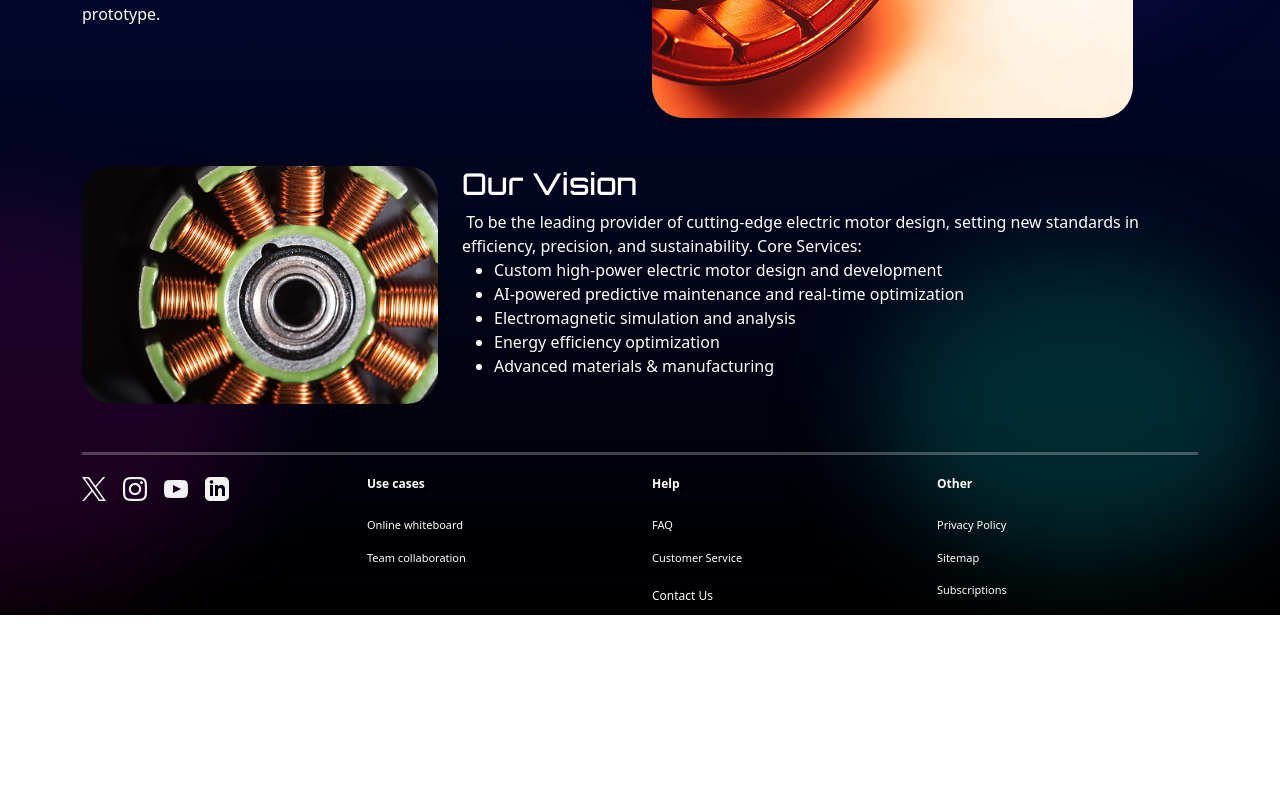
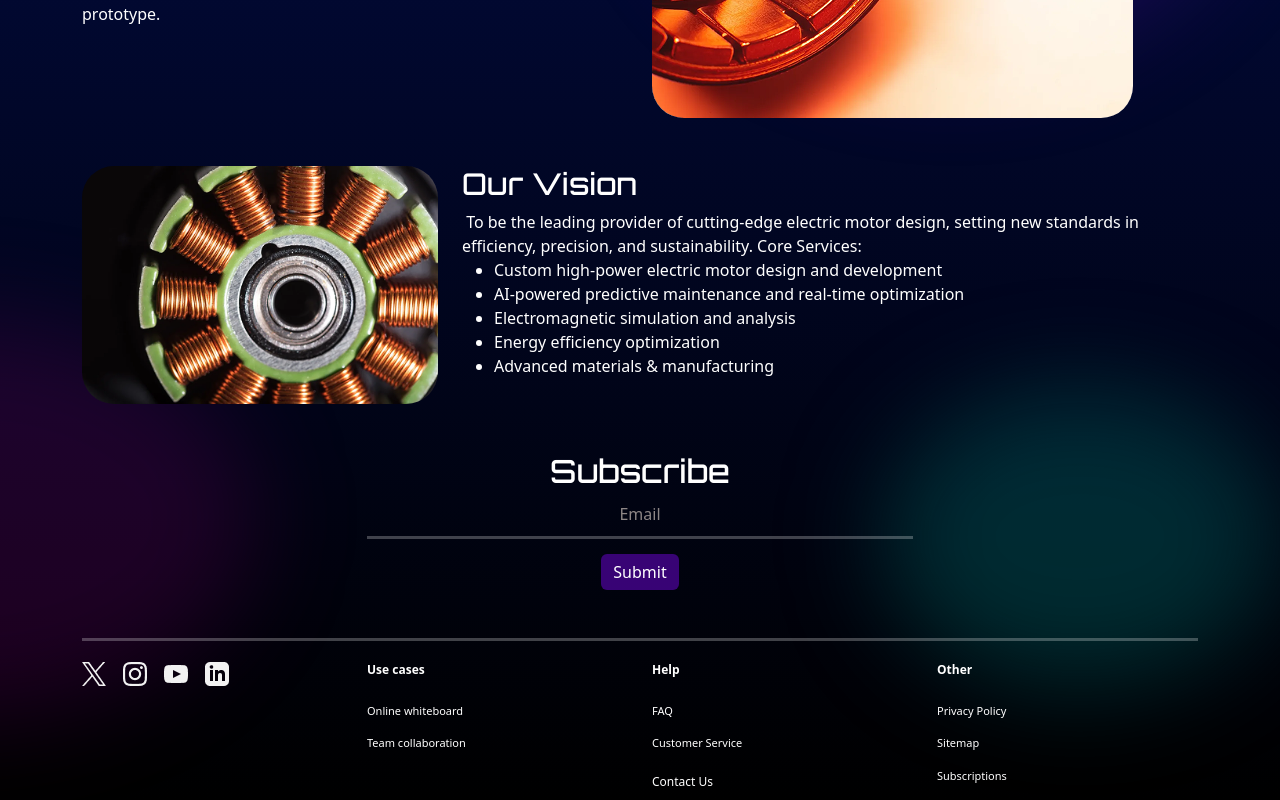
Before and after one commit to 1ce-nine/anyVolt, a React (Vite) app: page /about-us in a window 1280 px wide. Shown: the part 577-1377 px from the top of the page. Before the commit the page ends 1192 px from the top, so only its background shows below. Built offline with nearby package versions, Linux system fonts and the light colour scheme.

Commit message:
Moved Home page into web_pages folder and added subscribe component to about_us page

```diff
--- a/src/AppContent.jsx
+++ b/src/AppContent.jsx
@@ -2,7 +2,7 @@ import React from 'react';
 import { Link } from 'react-router-dom';
 import { Container, Row, Col, Button } from 'react-bootstrap';
 import Header from './components/Header';
-import Home from './Home';
+import Home from './web_pages/Home';
 import Footer from './components/Footer';
 
 function AppContent() {
--- a/src/web_pages/about_us.jsx
+++ b/src/web_pages/about_us.jsx
@@ -5,6 +5,8 @@ import Footer from "/src/components/Footer";
 import { Container, Row, Col, Button } from 'react-bootstrap';
 import aboutUsImage1 from '/src/assets/about-us-img-1.png';
 import aboutUsImage2 from '/src/assets/about-us-img-2.png';
+import Subscribe from '/src/components/Subscribe';
+
 
 function AboutUs() {
   return (
@@ -64,6 +66,7 @@ function AboutUs() {
                 </Col>
               </Row>
             </Container>
+            <Subscribe />
           </main>
         <Footer />
     </>
```
Also changed, not shown: src/web_pages/Home.jsx (renamed from src/Home.jsx, +9 -9 lines).
